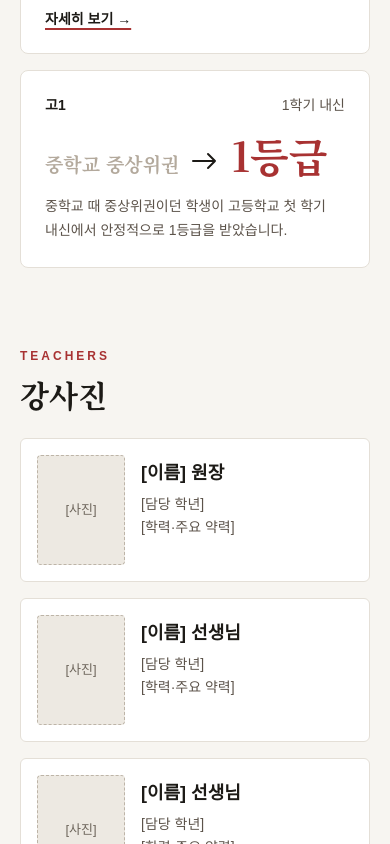
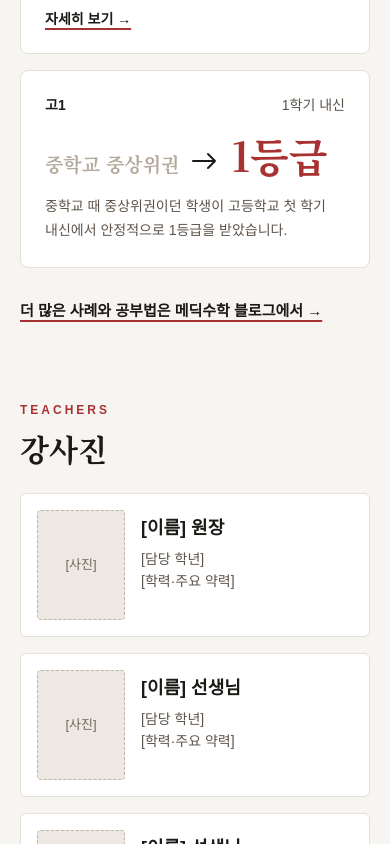
Before and after one commit to kj998777/medicmath-site, a Next.js app: page / in a window 390 px wide. Shown: the part 7192-8036 px from the top of the page. Built offline with nearby package versions, Linux system fonts and the light colour scheme; no server answers; the database is empty; a web font is replaced by a local one.

Commit message:
홈: 메뉴 블로그 링크, 사례 아래 블로그 안내

```diff
--- a/app/page.tsx
+++ b/app/page.tsx
@@ -70,7 +70,7 @@ export default async function Home() {
 
   return (
     <div id="top">
-      <Header />
+      <Header blogHref={site.links.blog} />
 
       <main className="pb-[84px] lg:pb-0">
         {/* HERO */}
@@ -393,6 +393,16 @@ export default async function Home() {
               </Reveal>
             ))}
           </div>
+          {site.links.blog && (
+            <a
+              href={site.links.blog}
+              target="_blank"
+              rel="noopener noreferrer"
+              className="self-start text-[15px] font-semibold text-ink underline decoration-brand decoration-2 underline-offset-4 hover:text-brand md:text-base"
+            >
+              더 많은 사례와 공부법은 메딕수학 블로그에서 →
+            </a>
+          )}
         </section>
 
         {/* TEACHERS */}
```
